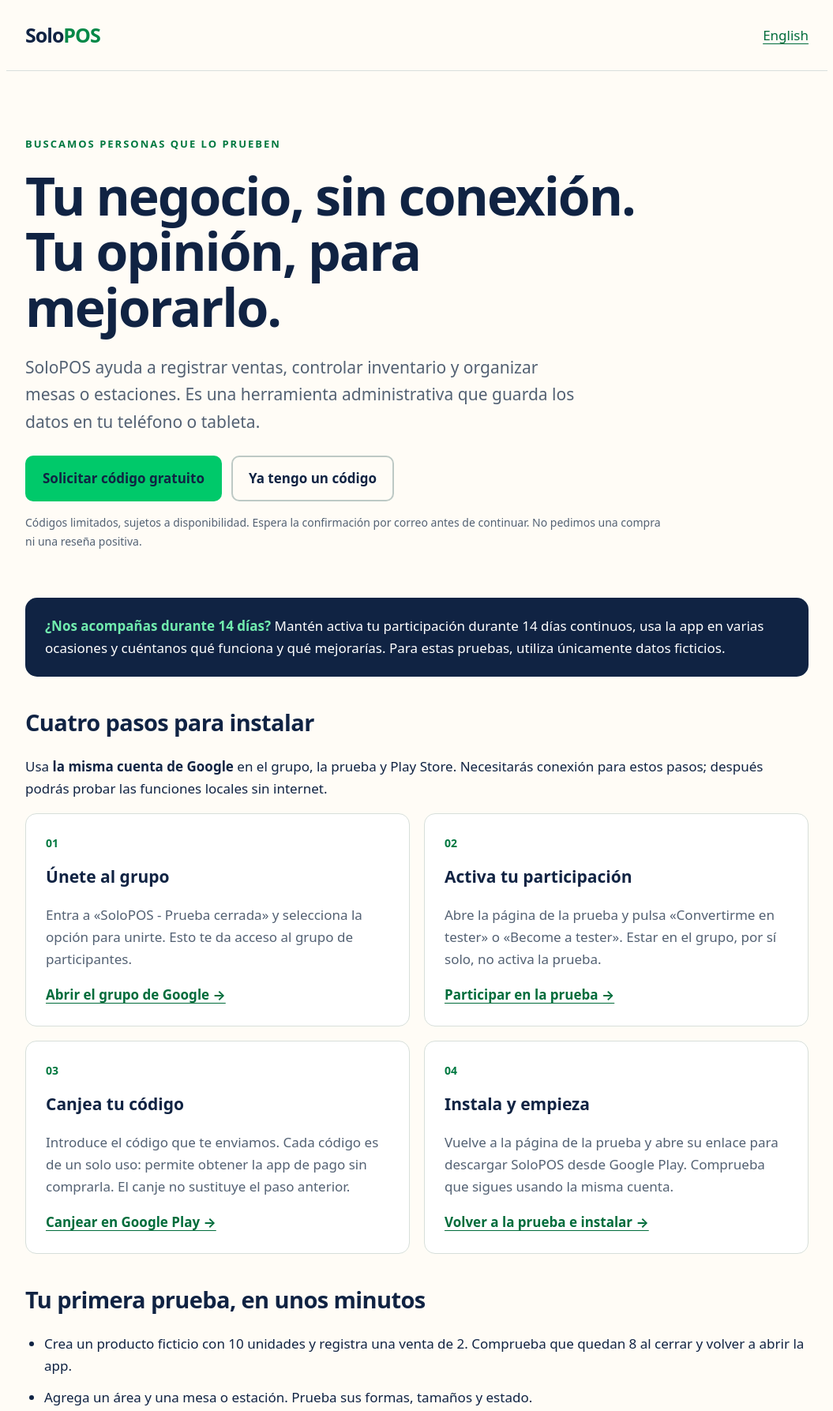
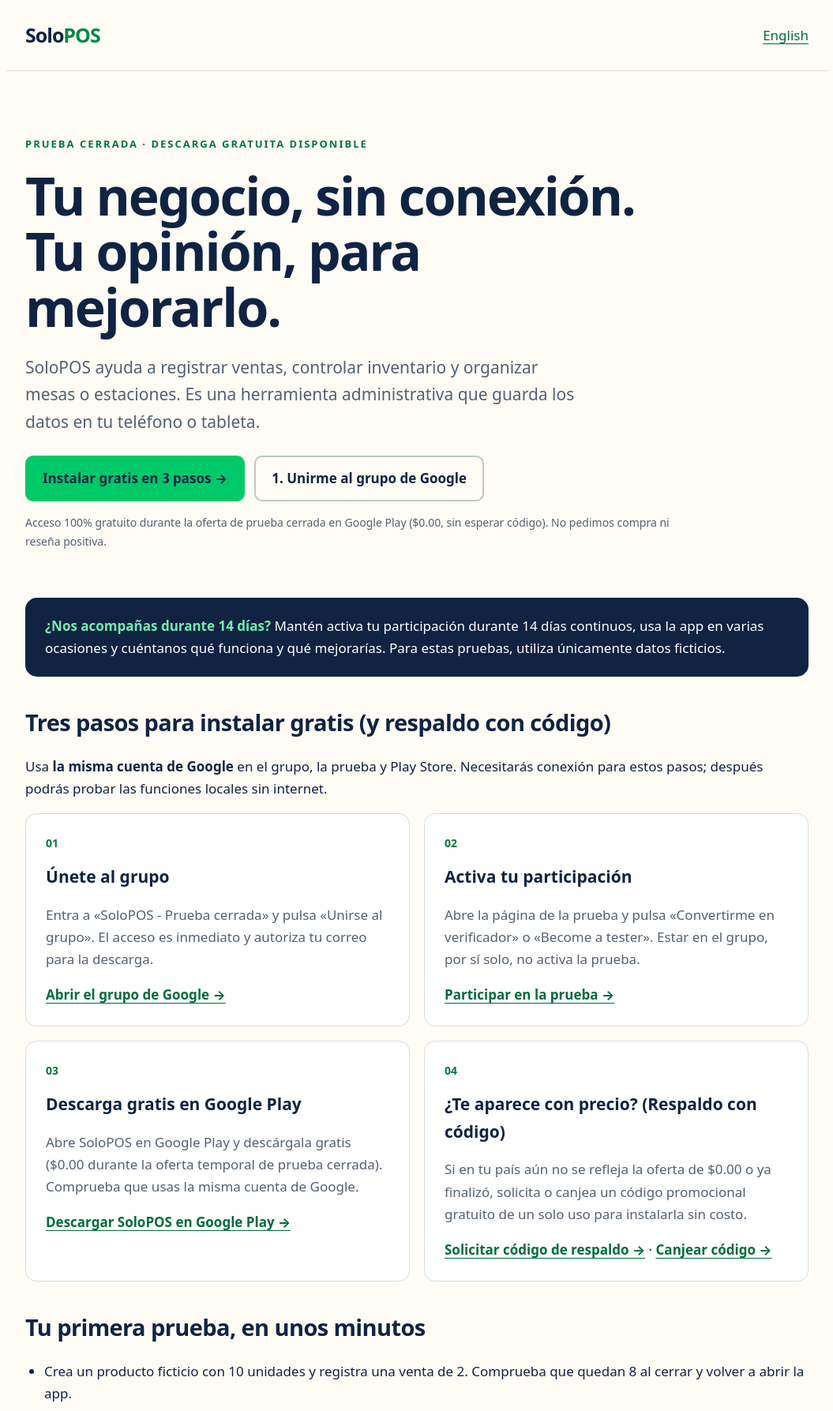
Before and after one commit to JAppslabs/SoloPOS, a plain HTML site: page legal/prueba.html in a window 1280 px wide. Shown: the top 1787 px of the page at 79% size, without its empty margins (112-1167 px from the left). Drawn offline with Linux system fonts and the light colour scheme.

Commit message:
Update Spanish tester guide for $0.00 free offer and direct 3-step install

```diff
--- a/legal/prueba.html
+++ b/legal/prueba.html
@@ -3,7 +3,7 @@
 <head>
 <meta charset="utf-8"><meta name="viewport" content="width=device-width,initial-scale=1">
 <title>Prueba SoloPOS — Invitación para Android</title>
-<meta name="description" content="Ayuda a probar SoloPOS, el punto de venta offline para Android. Sigue los pasos para solicitar tu código gratuito y participar en la prueba cerrada.">
+<meta name="description" content="Ayuda a probar SoloPOS, el punto de venta offline para Android. Únete al grupo y descárgala gratis ($0.00 en oferta de prueba cerrada) en Google Play.">
 <meta name="theme-color" content="#102343">
 <style>
 :root{--navy:#102343;--green:#00c96a;--cream:#fffcf6;--muted:#536173}*{box-sizing:border-box}
@@ -26,27 +26,28 @@ section{margin:40px 0}.checklist{padding-left:24px}.checklist li{margin:12px 0}d
 <body>
 <header><div class="brand">Solo<span>POS</span></div><a href="testing.html" lang="en" hreflang="en">English</a></header>
 <main>
-<div class="hero"><div class="eyebrow">Buscamos personas que lo prueben</div><h1>Tu negocio, sin conexión.<br>Tu opinión, para mejorarlo.</h1>
+<div class="hero"><div class="eyebrow">Prueba cerrada · Descarga gratuita disponible</div><h1>Tu negocio, sin conexión.<br>Tu opinión, para mejorarlo.</h1>
 <p class="lead">SoloPOS ayuda a registrar ventas, controlar inventario y organizar mesas o estaciones. Es una herramienta administrativa que guarda los datos en tu teléfono o tableta.</p>
-<div class="actions"><a class="btn" href="mailto:juliocabrera9230@gmail.com?subject=Quiero%20probar%20SoloPOS&amp;body=Hola%20Julio%2C%20quiero%20participar%20en%20la%20prueba%20de%20SoloPOS.%20%C2%BFTienes%20un%20c%C3%B3digo%20gratuito%20disponible%3F">Solicitar código gratuito</a><a class="btn secondary" href="#pasos">Ya tengo un código</a></div>
-<p class="small">Códigos limitados, sujetos a disponibilidad. Espera la confirmación por correo antes de continuar. No pedimos una compra ni una reseña positiva.</p>
+<div class="actions"><a class="btn" href="#pasos">Instalar gratis en 3 pasos →</a><a class="btn secondary" href="https://groups.google.com/g/solopos-pruebas" target="_blank" rel="noopener">1. Unirme al grupo de Google</a></div>
+<p class="small">Acceso 100% gratuito durante la oferta de prueba cerrada en Google Play ($0.00, sin esperar código). No pedimos compra ni reseña positiva.</p>
 </div>
 <div class="note"><p><strong>¿Nos acompañas durante 14 días?</strong> Mantén activa tu participación durante 14 días continuos, usa la app en varias ocasiones y cuéntanos qué funciona y qué mejorarías. Para estas pruebas, utiliza únicamente datos ficticios.</p></div>
-<section id="pasos"><h2>Cuatro pasos para instalar</h2><p>Usa <strong>la misma cuenta de Google</strong> en el grupo, la prueba y Play Store. Necesitarás conexión para estos pasos; después podrás probar las funciones locales sin internet.</p>
+<section id="pasos"><h2>Tres pasos para instalar gratis (y respaldo con código)</h2><p>Usa <strong>la misma cuenta de Google</strong> en el grupo, la prueba y Play Store. Necesitarás conexión para estos pasos; después podrás probar las funciones locales sin internet.</p>
 <ol class="steps">
-<li><h3>Únete al grupo</h3><p>Entra a «SoloPOS - Prueba cerrada» y selecciona la opción para unirte. Esto te da acceso al grupo de participantes.</p><a href="https://groups.google.com/g/solopos-pruebas">Abrir el grupo de Google →</a></li>
-<li><h3>Activa tu participación</h3><p>Abre la página de la prueba y pulsa «Convertirme en tester» o «Become a tester». Estar en el grupo, por sí solo, no activa la prueba.</p><a href="https://play.google.com/apps/testing/com.solopos.app">Participar en la prueba →</a></li>
-<li><h3>Canjea tu código</h3><p>Introduce el código que te enviamos. Cada código es de un solo uso: permite obtener la app de pago sin comprarla. El canje no sustituye el paso anterior.</p><a href="https://play.google.com/redeem">Canjear en Google Play →</a></li>
-<li><h3>Instala y empieza</h3><p>Vuelve a la página de la prueba y abre su enlace para descargar SoloPOS desde Google Play. Comprueba que sigues usando la misma cuenta.</p><a href="https://play.google.com/apps/testing/com.solopos.app">Volver a la prueba e instalar →</a></li>
+<li><h3>Únete al grupo</h3><p>Entra a «SoloPOS - Prueba cerrada» y pulsa «Unirse al grupo». El acceso es inmediato y autoriza tu correo para la descarga.</p><a href="https://groups.google.com/g/solopos-pruebas" target="_blank" rel="noopener">Abrir el grupo de Google →</a></li>
+<li><h3>Activa tu participación</h3><p>Abre la página de la prueba y pulsa «Convertirme en verificador» o «Become a tester». Estar en el grupo, por sí solo, no activa la prueba.</p><a href="https://play.google.com/apps/testing/com.solopos.app" target="_blank" rel="noopener">Participar en la prueba →</a></li>
+<li><h3>Descarga gratis en Google Play</h3><p>Abre SoloPOS en Google Play y descárgala gratis ($0.00 durante la oferta temporal de prueba cerrada). Comprueba que usas la misma cuenta de Google.</p><a href="https://play.google.com/store/apps/details?id=com.solopos.app" target="_blank" rel="noopener">Descargar SoloPOS en Google Play →</a></li>
+<li><h3>¿Te aparece con precio? (Respaldo con código)</h3><p>Si en tu país aún no se refleja la oferta de $0.00 o ya finalizó, solicita o canjea un código promocional gratuito de un solo uso para instalarla sin costo.</p><a href="mailto:juliocabrera9230@gmail.com?subject=Quiero%20probar%20SoloPOS&amp;body=Hola%20Julio%2C%20ya%20me%20un%C3%AD%20al%20grupo%20y%20a%20la%20prueba%20de%20SoloPOS%2C%20pero%20Google%20Play%20me%20muestra%20precio.%20%C2%BFMe%20compartes%20un%20c%C3%B3digo%20gratuito%3F">Solicitar código de respaldo →</a> · <a href="https://play.google.com/redeem" target="_blank" rel="noopener">Canjear código →</a></li>
 </ol></section>
 <section><h2>Tu primera prueba, en unos minutos</h2><ul class="checklist"><li>Crea un producto ficticio con 10 unidades y registra una venta de 2. Comprueba que quedan 8 al cerrar y volver a abrir la app.</li><li>Agrega un área y una mesa o estación. Prueba sus formas, tamaños y estado.</li><li>Activa el modo avión y comprueba las funciones locales de ventas e inventario.</li><li>Envíanos tu modelo de teléfono, versión de Android y los pasos de cualquier problema. Las capturas deben contener únicamente datos ficticios.</li></ul></section>
 <section><h2>Si algo no te deja continuar</h2>
-<details><summary>La tienda muestra un precio o no me deja acceder</summary><p>No necesitas pagar para ayudarnos con esta invitación. Comprueba la cuenta de Google en los tres sitios, que te hayas unido al grupo y que hayas activado la prueba. Si el código falla o sigue apareciendo un precio, escríbenos con el mensaje de error antes de comprar.</p></details>
-<details><summary>¿La prueba es gratuita? ¿La app tiene suscripción?</summary><p>Los voluntarios con un código válido pueden obtenerla sin pagar. SoloPOS está planteada como una app de pago único, sin suscripción. Los códigos disponibles son limitados; pedir uno no garantiza su asignación.</p></details>
+<details><summary>La tienda muestra un precio o no me deja acceder</summary><p>Durante la oferta temporal de prueba cerrada la app aparece en $0.00 sin necesidad de código. Si ves un precio o error de acceso, comprueba que usas la misma cuenta de Google en los tres sitios, que ya te uniste al grupo y que activaste «Convertirme en verificador». Si el caché de Google Play demora en reflejar la oferta o la oferta terminó, escríbenos antes de comprar para enviarte un código promocional gratuito de respaldo.</p></details>
+<details><summary>¿La prueba es gratuita? ¿La app tiene suscripción?</summary><p>Sí, la descarga es 100% gratuita durante la oferta de prueba cerrada ($0.00 en Google Play, o mediante código promocional gratuito de respaldo si la oferta aún no se refleja o ya concluyó). SoloPOS está planteada como una app de pago único, sin suscripción.</p></details>
 <details><summary>¿Necesito una impresora o datos reales?</summary><p>No. Puedes probar ventas, inventario y mesas sin impresora. No uses información de clientes ni ventas reales. Si ya tienes otra instalación de SoloPOS con datos importantes, consúltanos antes de reemplazarla, desinstalarla o restaurar respaldos.</p></details>
-<details><summary>¿Cómo comparto esta invitación?</summary><p>Comparte la dirección de esta página con tus conocidos. Cada persona debe solicitar su propio código y completar los pasos con su cuenta. No compartas un código ya asignado a otra persona.</p></details>
+<details><summary>¿Cómo comparto esta invitación?</summary><p>Comparte la dirección de esta página con tus conocidos. Cada persona debe unirse al grupo y activar su participación con su propia cuenta de Google; si necesita un código de respaldo, debe solicitar uno propio y no compartir códigos ya asignados.</p></details>
 </section>
-<section class="contact"><h2>Probamos contigo</h2><p>¿Necesitas un código o encontraste un problema? Escribe a Julio Antonio Cabrera González:</p><a href="mailto:juliocabrera9230@gmail.com">juliocabrera9230@gmail.com</a><p class="small">Nunca envíes contraseñas, datos bancarios ni respaldos con información real. SoloPOS registra operaciones para control interno; no procesa pagos bancarios.</p></section>
+<section class="contact"><h2>Probamos contigo</h2><p>¿Tienes dudas, encontraste un problema o necesitas un código de respaldo? Escribe a Julio Antonio Cabrera González:</p><a href="mailto:juliocabrera9230@gmail.com">juliocabrera9230@gmail.com</a><p class="small">Nunca envíes contraseñas, datos bancarios ni respaldos con información real. SoloPOS registra operaciones para control interno; no procesa pagos bancarios.</p></section>
 </main>
 <footer><strong>SoloPOS · Hecho para trabajar sin conexión.</strong><br><a href="politica-de-privacidad.html">Política de privacidad</a><a href="terminos-y-condiciones.html">Términos y condiciones</a><a href="index.html">Documentos legales</a></footer>
-</body></html>
+</body>
+</html>
```
